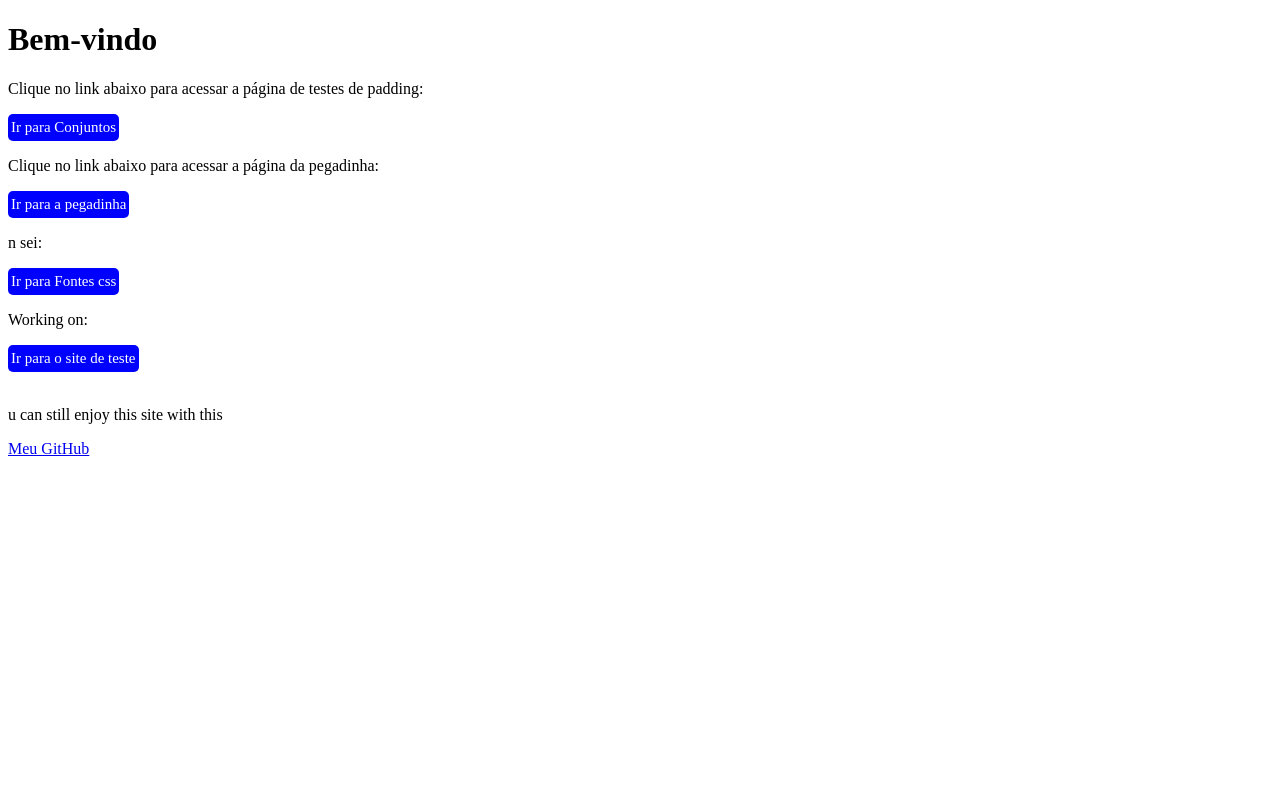
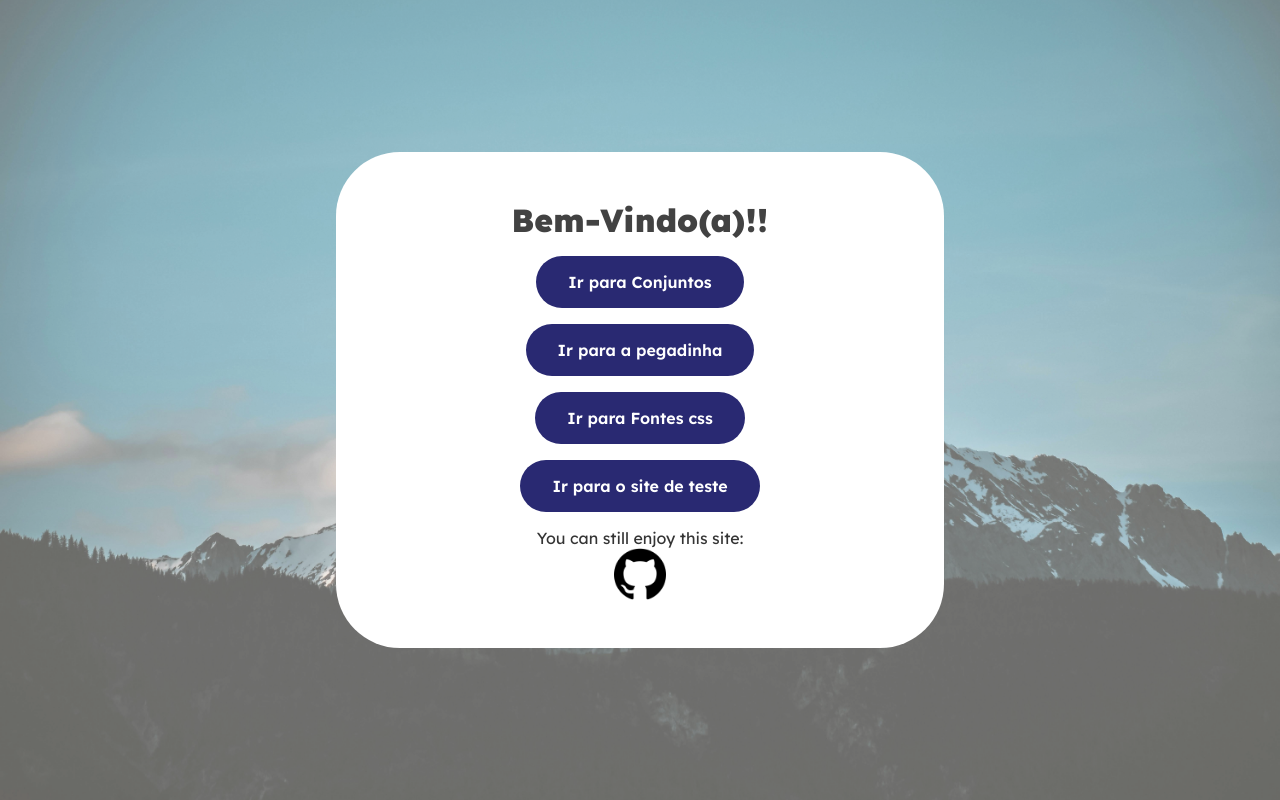
Before and after one commit to D4yz-stp/Teste_de_Site, a plain HTML site: page 1 try/index.html in a window 1280 px wide. Drawn offline with Linux system fonts and the light colour scheme.

Commit message:
Landing page Improvement

```diff
--- a/1 try/index.html
+++ b/1 try/index.html
@@ -3,30 +3,48 @@
 <head>
   <meta charset="UTF-8">
   <meta name="viewport" content="width=device-width, initial-scale=1.0">
-  <link rel="stylesheet" href="styleindex.css"">
+  <link rel="stylesheet" href="styleindex.css">
   <title>Página Inicial</title>
 </head>
 <body>
-  <div>
-    <h1>Bem-vindo</h1>
-    <div>
-      <p>Clique no link abaixo para acessar a página de testes de padding:</p>
-      <a class="link_final" href="conjuntos.html">Ir para Conjuntos</a>
+  <div id="tooltip" class="tooltip">Zero zero zero zero</div>
+  <div class="menu">
+    <h1>Bem-Vindo(a)!!</h1>
+      <a class="link_final" data-tooltip="Clique no link para acessar a página de testes de padding" href="conjuntos.html">Ir para Conjuntos</a>
+      <a class="link_final" data-tooltip="Clique no link abaixo para acessar a página da pegadinha" href="BURRO.html">Ir para a pegadinha</a>
+      <a class="link_final" data-tooltip="O divaldo not know" href="fontecss.html">Ir para Fontes css</a>
+      <a class="link_final" data-tooltip="Working on" href="sitetest1.html">Ir para o site de teste</a>
+    <p> You can still enjoy this site:</p>
+    <img onclick="window.open('https://github.com/D4yz-stp')" src="./github.png"/>
+  </div>
 
-      <p>Clique no link abaixo para acessar a página da pegadinha:</p>
-      <a class="link_final" href="BURRO.html">Ir para a pegadinha</a>
-      <p>n sei:</p>
-      <a class="link_final" href="fontecss.html">Ir para Fontes css</a>
-      <p>Working on:</p>
-      <a class="link_final" href="sitetest1.html">Ir para o site de teste</a>
-    </div>
-  </div>
-  <br>
 
-  <p> u can still enjoy this site with this</p>
-  <a rel="Github" href="https://github.com/D4yz-stp" target="_blank">Meu GitHub</a>
+  <script defer>
+  const buttons = document.getElementsByClassName('link_final');
+    const tooltip = document.getElementById('tooltip');
+    const array = Array.from(buttons)
+
+    array.forEach(a => {
+      a.addEventListener('mouseover', () => {
+      tooltip.textContent = a.dataset.tooltip;
+      tooltip.style.opacity = '1';
+    });
+
+     a.addEventListener('mouseout', () => {
+      tooltip.style.opacity = '0';
+    });
+
+    a.addEventListener('mousemove', (e) => {
+      tooltip.style.left = (e.clientX + 10) + 'px'; // offset to avoid cursor overlap
+      tooltip.style.top = (e.clientY + 10) + 'px';
+    });
+    })
 
 
 
+
+
+  </script>
+
 </body>
 </html>
--- a/1 try/styleindex.css
+++ b/1 try/styleindex.css
@@ -1,22 +1,99 @@
+@import url('https://fonts.googleapis.com/css2?family=Lexend:wght@100..900&family=Roboto:ital,wght@0,100..900;1,100..900&display=swap');
+
+* {
+  margin: 0;
+  padding: 0;
+  font-family: "Lexend", sans-serif;
+  font-optical-sizing: auto;
+  font-style: normal;
+}
+
 .link_final {
   display: inline-block;
-  padding: 5px 3px;
-  background-color: blue;
+  padding: 1rem 2rem;
+  background-color: rgb(41, 41, 114);
   color: white;
   text-decoration: none;
-  border-radius: 5px;
-  font-size: 15px;
+  border-radius: 4rem;
+  margin-bottom: 1rem;
+  font-size: 1rem;
+  font-weight: 600;
   transition: background 0.3s ease, font-size 0.3s ease, border-radius 0.3s ease, padding 0.3s ease;
 }
 
+p {
+  color: rgb(52, 52, 52);
+}
+
+img {
+  width: 10%;
+  cursor: pointer;
+  transition: transform 200ms ease-out;
+}
+img:hover {
+  transform: scale(1.1);
+}
 
 .link_final:hover {
-  background-color: darkblue;
-  font-size: 20px;
-  border-radius: 15px;
-  padding: 10px 6px;
+  color: rgb(210, 210, 210);
+  background-color: rgb(35, 35, 90);
+  border-radius: 4rem;
+  margin-bottom: 1rem;
+  font-size: 1rem;
+  font-weight: 600;
+}
+body {
+  width: 100vw;
+  height: 100vh;
+  display: flex;
+  align-items: center;
+  flex-direction: column;
+    justify-content: center;
+   background-image: url('./background.jpg');
+    background-size: cover;
+    background-position: center;
+    position: relative;
+}
+
+body div.menu {
+  display: flex;
+  flex-direction: column;
+  align-items: center;
+  padding: 3rem;
+  border-radius: 4rem;
+  background-color: white;
+}
+
+h1 {
+  color: rgb(66, 66, 66);
+  font-weight: 900;
+  margin-bottom: 1rem;
+}
+body::before {
+  content: '';
+  position: absolute;
+  top: 0;
+  left: 0;
+  width: 100%;
+  height: 100%;
+  background-color: rgba(255, 255, 255, 0.332);
+  z-index: -1;
+  pointer-events: none;
 }
 
 br {
   margin-bottom: 10%;
 }
+
+.tooltip {
+      position: fixed;
+      background-color: black;
+      color: white;
+      padding: 6px 10px;
+      border-radius: 5px;
+      font-size: 14px;
+      pointer-events: none;
+      opacity: 0;
+      transition: opacity 0.1s;
+      z-index: 1000;
+    }
```
Also changed, not shown: 1 try/background.jpg (added), 1 try/github.png (added).
